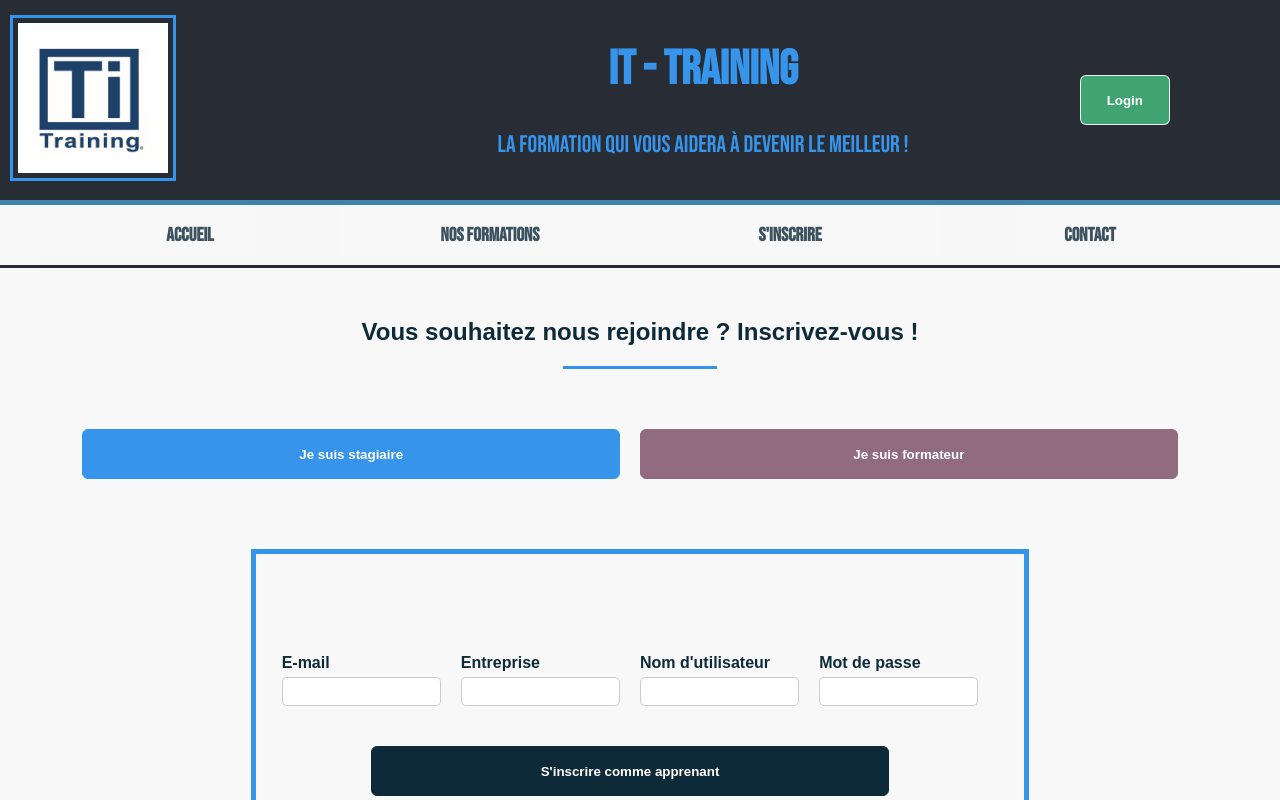
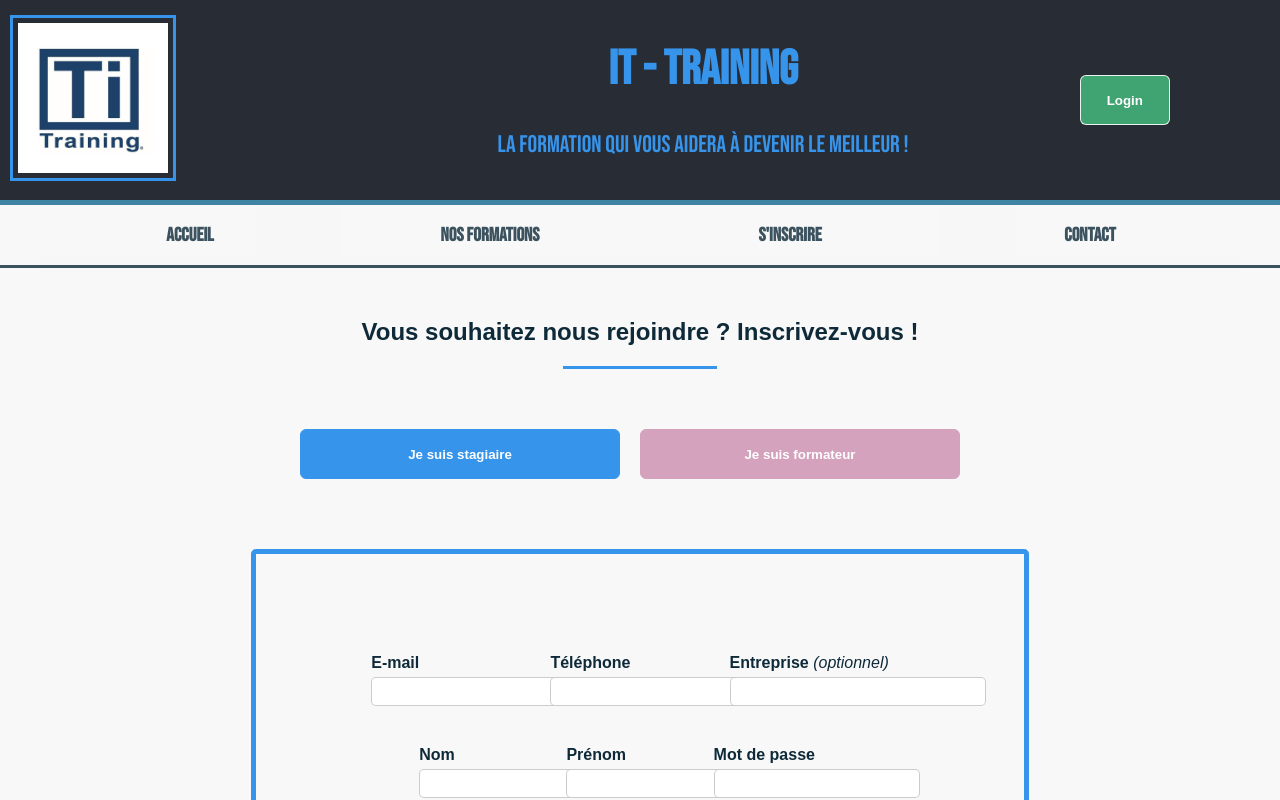
Before and after one commit to BenoitLecoeuvre/ITTraining_project, a React (Create React App) app in the folder reactapp/: page /inscription in a window 1280 px wide. Shown: the top 800 px of the page. Built offline with nearby package versions, Linux system fonts and the light colour scheme.

Commit message:
css registerview

```diff
--- a/reactapp/src/components/navbarComponents/navbarComponents.css
+++ b/reactapp/src/components/navbarComponents/navbarComponents.css
@@ -1,7 +1,7 @@
 .navigation {
     background-color: #F8F8F8;
     text-align: center;
-    border-bottom: solid 3px rgb(40, 44, 52);
+    border-bottom: solid 3px #3c535f;
 }
 
     .navigation .bouton {
--- a/reactapp/src/views/FormationListView/FormationListView.jsx
+++ b/reactapp/src/views/FormationListView/FormationListView.jsx
@@ -62,6 +62,9 @@ const FormationListView = () => {
 
     return editFormations ? (
         <div>
+
+
+
             <FilterComponent
                 activeCategory={activeCategory} setActiveCategory={setActiveCategory} categoryList={categoryList} resetInput={resetInput}
                 activeSubCategory={activeSubCategory} setActivesubCategory={setActivesubCategory} subCategoryList={subCategoryList} resetsubInput={resetsubInput} />
--- a/reactapp/src/views/contactView/contactView.jsx
+++ b/reactapp/src/views/contactView/contactView.jsx
@@ -1,7 +1,7 @@
 import React from "react";
 import "./contactView.css";
 
-const ContactView = ({setName, setFirstname, setFirm, setMail, setPhone, setMessage}) => {
+const ContactView = ({ setName, setFirstname, setFirm, setMail, setPhone, setMessage }) => {
 
   return (
     <section id="contact_form">
@@ -22,7 +22,7 @@ const ContactView = ({setName, setFirstname, setFirm, setMail, setPhone, setMess
           </div>
           <div>
             <label htmlFor="firm">Société</label>
-            <input id="firm" name="firm" type="text" onChange={(e) => setFirm(e.target.value)}/>
+            <input id="firm" name="firm" type="text" onChange={(e) => setFirm(e.target.value)} />
           </div>
         </div>
         <div className="formflex_mail">
--- a/reactapp/src/views/registerView/registerView.css
+++ b/reactapp/src/views/registerView/registerView.css
@@ -7,7 +7,7 @@
     align-items: center;
 }
 
-#contact_form, #contact_header {
+#register_form, #register_header {
     font-family: Arial, Helvetica, sans-serif;
     color: #0e2a39;
     display: flex;
@@ -16,7 +16,7 @@
     align-items: center;
 }
 
-#contact_header .success_state{
+#register_header .success_state{
     margin-top: 8px;
     background-color: #5CB85C;
     border: 3px solid #9DCCB6;
@@ -25,80 +25,64 @@
     width: 50%
 }
 
-#contact_header h1 {
+#register_header h1 {
     text-align: center;
     margin: 50px 0 20px 0;
 }
 
-#contact_header div {
+#register_header div {
     display: flex;
     justify-content: center;
 }
 
-#contact_header .shadow div {
+#register_header .shadow div {
     width: 12vw;
     height: 20px;
     border-top: #3794eb solid;
     margin-bottom: 20px;
 }
 
-#contact_form form .formflex {
+#register_form form .formflex {
     display: flex;
+    flex-direction: column;
     justify-content: center;
 }
 
-#contact_form form .formflex div {
+#register_form form .formflex .formflex_sub {
+    display: flex;
+    flex-direction: row;
+    justify-content: center;
+}
+
+
+#register_form form .formflex .formflex_sub div {
     display: flex;
     flex-direction: column;
     width: 14vw;
+    margin-top: 20px;
 }
 
-#contact_form form .formflex div textarea {
-    width: 100%;
+#register_form form .formflex .formflex_sub2 div {
+ width: 11.5vw;
 }
 
-#contact_form form .formflex_mail {
-    display: flex;
-    justify-content: center;
-}
-
-#contact_form form .formflex_mail div {
-    display: flex;
-    flex-direction: column;
-    width: 21vw;
-}
-
-#contact_form form .formflex_message {
-    display: flex;
-    justify-content: center;
-}
-
-#contact_form form .formflex_message div {
-    display: flex;
-    flex-direction: column;
-    width: 42vw;
-}
-
-#contact_form form .formflex div input {
+#register_form form .formflex div input {
     margin: 0 20px 20px 0;
 }
 
-#contact_form form .formflex_mail div input {
-    margin: 0 20px 20px 0;
+#register_form form label {
+    font-weight: 700;
+    margin-bottom: 5px;
 }
 
-#contact_form form .formflex_message div textarea {
-    margin: 0 20px 20px 0;
-}
-
-#contact_form form label {
-    font-weight: 700;
+#register_form form label i{
+    font-weight: 400;
     margin-bottom: 5px;
 }
 
 #register button {
     margin: 20px 20px 20px 0;
-    width: 42vw;
+    width: 25vw;
     padding: 2px;
     height: 50px;
     color: white;
@@ -116,40 +100,49 @@
 .apprenant {
     width: 60%;
     border: 5px solid #3794eb;
+    border-radius: 5px;
     margin: 50px 0 10px;
-    padding: 100px 0 70px;
+    padding: 80px 0 70px;
 }
 .formateur {
     width: 60%;
-    border: 5px solid #c08da8;
+    border: 5px solid #d4a2bd;
+    border-radius: 5px;
     margin: 50px 0 10px;
-    padding: 100px 0 70px;
+    padding: 80px 0 70px;
 }
 
-#contact_form .form_submit .register_button {
+#register_form .form_submit .register_button {
+    margin-top: 40px;
+    width: 25vw;
     background-color: #0e2a39;
     border: 1px solid #0e2a39;
 }
-#contact_form .form_submit .register_button:hover {
+#register_form .form_submit .register_button:hover {
     background-color: #133b50;
     border: 1px solid #17465f;
 }
 
-#contact_header .button2 {
-    background-color: #916C80;
-    border: 1px solid #916C80;
+#register_header .button2 {
+    background-color: #d4a2bd;
+    border: 1px solid #d4a2bd;
 }
-#contact_header .button2:hover {
+#register_header .button2:hover {
     background-color: #6d5160;
     border: 1px solid #775969;
 }
 
-#contact_form form .form_submit {
+#register_form form .form_submit {
     display: flex;
     justify-content: center;
+    align-items: center;
 }
 
-#contact_form form .form_submit div {
-    display: flex;
-    width: 42vw;
+#register_form #email, #register_form #phone, #register_form #firm {
+    width: 250px;
 }
+
+#register_form #lastname, #register_form #firstname, #register_form #password {
+    width: 200px;
+
+}
--- a/reactapp/src/views/registerView/registerView.jsx
+++ b/reactapp/src/views/registerView/registerView.jsx
@@ -13,7 +13,7 @@ const RegisterView = ({userStatus, setUserStatus, userName, setUserName }) => {
     <main>
     <div id="register">
       <React.Fragment>
-      <section id="contact_header">
+      <section id="register_header">
         <h1>Vous souhaitez nous rejoindre ? Inscrivez-vous ! </h1>
         <div className="shadow">
           <div></div>
@@ -31,24 +31,36 @@ const RegisterView = ({userStatus, setUserStatus, userName, setUserName }) => {
         </div>
       </section>
 
-      <section id="contact_form" class={changeForm} >
+      <section id="register_form" class={changeForm} >
         <form action="" method="post">
           <div className="formflex">
+            <div className="formflex_sub">
               <div>
-              <label htmlFor="name">E-mail</label>
-              <input type="text" id="email" name="email" required />
+                <label htmlFor="email">E-mail</label>
+                <input type="email" id="email" name="email" required />
               </div>
               <div>
-              <label htmlFor="firstname">Entreprise</label>
+                <label htmlFor="phone">Téléphone</label>
+                <input type="text" id="phone" name="email" required />
+              </div>
+              <div>
+                <label htmlFor="firm">Entreprise <i>(optionnel)</i></label>
                 <input type="text" id="firm" name="firm" required />
               </div>
+            </div>
+            <div className="formflex_sub formflex_sub2">
               <div>
-              <label htmlFor="firstname">Nom d'utilisateur</label>
-              <input type="text" id="username" name="username" required />
+                <label htmlFor="username">Nom</label>
+                <input type="text" id="lastname" name="lastname" required />
               </div>
               <div>
-              <label htmlFor="firm">Mot de passe</label>
+                <label htmlFor="firstname">Prénom</label>
+                <input type="text" id="firstname" name="firstname" required />
+              </div>
+              <div>
+                <label htmlFor="password">Mot de passe</label>
                 <input id="password" name="password" type="password" />
+              </div>
             </div>
           </div>
 
```
Lines whose indentation alone changed are shown as unchanged.
